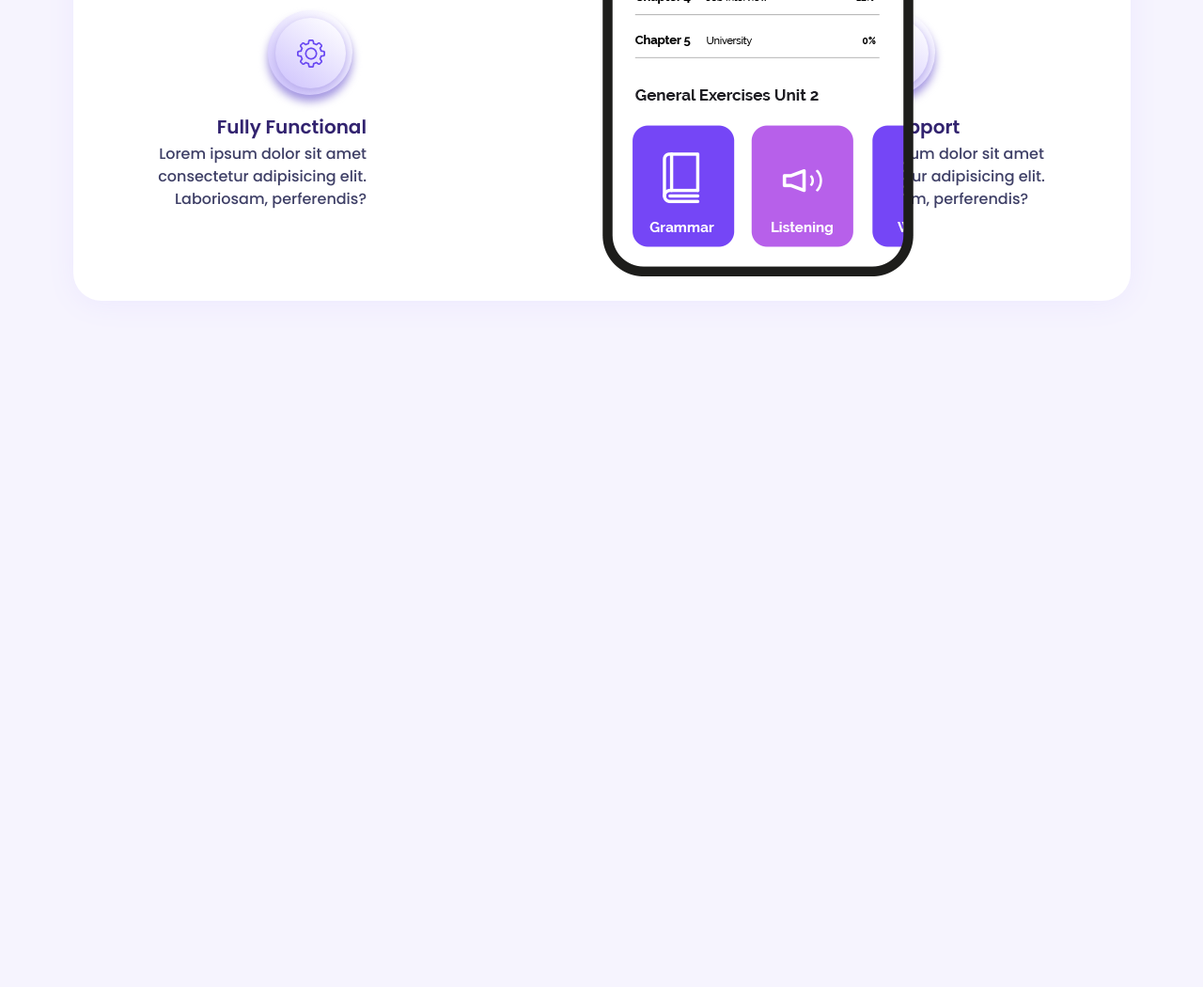
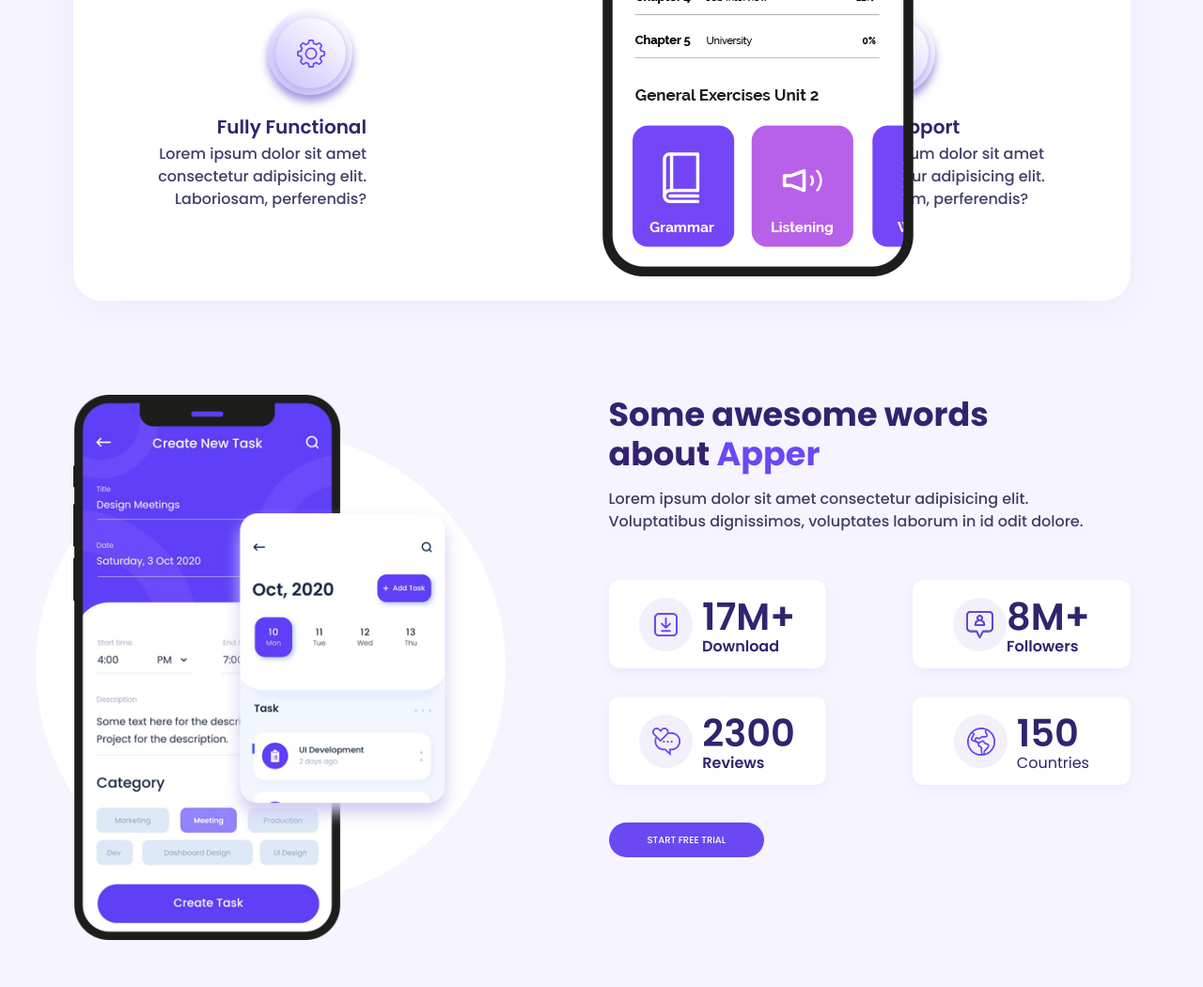
Before and after one commit to not-hexil/apper-copy, a plain HTML site: page index.html in a window 1280 px wide. Shown: the part 2288-3338 px from the top of the page at 94% size. Before the commit the page ends 2658 px from the top, so only its background shows below. Drawn offline with nearby package versions, Linux system fonts and the light colour scheme.

Commit message:
Added About section

```diff
--- a/assets/css/style.css
+++ b/assets/css/style.css
@@ -768,3 +768,174 @@
 }
 
 /* FEatures end*/
+
+/* ABOUT START */
+.about {
+    padding: 50px 0;
+    overflow: hidden;
+}
+
+.about__timer {
+    margin: 50px 0 30px 0;
+}
+
+.about__timer-m {
+    margin: 0 60px 30px 0;
+}
+
+.about__timer-body {
+    display: flex;
+    align-items: center;
+    justify-content: center;
+    background-color: var(--bg-white);
+    border-radius: 12px;
+    padding: 15px 10px;
+    box-shadow: 0px 4px 10px #ede9fe;
+    cursor: pointer;
+}
+
+.about__img {
+    margin: 0 0;
+    position: relative;
+    display: flex;
+    align-items: center;
+    justify-content: center;
+    animation-delay: 3s;
+}
+
+.about__img::before {
+    content: "";
+    position: absolute;
+    left: 38%;
+    top: 50%;
+    transform: translate(-50%, -50%);
+    width: 500px;
+    height: 500px;
+    background-color: var(--bg-white);
+    border-radius: 100%;
+    z-index: -1;
+}
+
+.about__img-small {
+    position: relative;
+    top: 0;
+    left: -24%;
+}
+
+.animation__one {
+    animation: moving_phn_lg 6s infinite linear;
+}
+
+.animation__two {
+    animation: moving_phn_sm 5s infinite linear;
+}
+
+@keyframes moving_phn_sm {
+    0% {
+        transform: translateY(0);
+    }
+
+    50% {
+        transform: translateY(-30px);
+    }
+
+    100% {
+        transform: translateY(0);
+    }
+}
+
+@keyframes moving_phn_lg {
+    0% {
+        transform: translateY(0);
+    }
+
+    50% {
+        transform: translateY(-30px);
+    }
+
+    100% {
+        transform: translateY(0);
+    }
+}
+
+.about__timer-num {
+    font-size: 30px;
+    font-weight: 600;
+    color: var(--dark-purple);
+    margin: 0;
+}
+
+.about__timer-p {
+    font-size: 16px;
+    text-transform: capitalize;
+    margin: 0;
+    line-height: 1;
+    color: var(--dark-purple);
+}
+
+.about__btn {
+    background-color: var(--purple);
+    color: var(--text-white);
+    border-radius: 50px;
+    padding: 10px 40px;
+    position: relative;
+    overflow: hidden;
+    z-index: 1;
+    font-weight: 500;
+    text-transform: uppercase;
+    box-shadow: none !important;
+    outline: 0 !important;
+}
+
+.about__btn:hover {
+    color: var(--purple);
+}
+
+.about__btn::before {
+    content: "";
+    position: absolute;
+    left: 0;
+    top: 0;
+    width: 0%;
+    height: 100%;
+    background-color: var(--bg-white);
+    border-radius: 50px;
+    transition: .6s all;
+    z-index: -1;
+}
+
+.about__btn:hover::before {
+    width: 100%;
+}
+
+@media (max-width: 499px) {
+    .about__img::before {
+        width: 300px;
+        height: 300px;
+    }
+}
+
+@media (min-width: 576px) {
+    .about__timer {
+        margin: 50px 0 10px 0;
+    }
+}
+
+@media (min-width: 768px) {
+    .about__timer-num {
+        font-size: 40px;
+    }
+}
+
+@media (min-width: 992px) {
+    .about__timer-num {
+        font-size: 28px;
+    }
+}
+
+@media (min-width: 1200px) {
+    .about__timer-num {
+        font-size: 40px;
+    }
+}
+/*ABOUT END*/
--- a/index.html
+++ b/index.html
@@ -189,6 +189,71 @@
          </div>
       </div>
     </section>
+    <!-- FEATURES END -->
+
+    <!--ABOUT START-->
+    <section class="about">
+      <div class="container">
+        <div class="row justify-content-center">
+          <div class="col-12 col-md-8 col-lg-6 mb-5 mb-lg-0">
+            <div class="about__img">
+              <div class=""><img src="assets/img/about-frame.png" alt="img" class="img-fluid"></div>
+              <div class="about__img-small">
+                <img src="assets/img/about-screen.png" alt="abut screen" class="img-fluid">
+              </div>
+            </div>
+          </div>
+            <div class="col-lg-6">
+              <div class="col-lg-11">
+                <h2 class="common__title">
+                  Some awesome words about <span class="common__title-span">Apper</span>
+                </h2>
+              </div>
+              <div class="col-sm-11 col-md-12 col-lg-11">
+                <p class="common__para">Lorem ipsum dolor sit amet consectetur adipisicing elit. Voluptatibus dignissimos, voluptates laborum in id odit dolore.</p>
+              </div>
+              <div class="about__timer d-flex flex-wrap justify-content-between">
+                <!--timer 1-->
+                <div class="col-12 col-sm-5 about__timer-m">
+                  <div class="about__timer-body">
+                    <div class=""><img src="assets/img/download.png" alt="" class="img-fluid me-3"></div>
+                    <div class=""><h4 class="about__timer-num"><span class="about__timer-count">17</span>M+ <p class="about__timer-p">download</p></h4></div>
+                  </div>
+                </div>
+
+                <!--timer 2-->
+                <div class="col-12 col-sm-5 mb-4 pb-2 mb-sm-0 pb-sm-0">
+                  <div class="about__timer-body">
+                    <div class=""><img src="assets/img/followers.png" alt="" class="img-fluid"></div>
+                    <div class=""><h4 class="about__timer-num"><span class="about__timer-count">8</span>M+ <p class="about__timer-p">followers</p></h4></div>
+                  </div>
+                </div>
+
+                <!--timer3-->
+                <div class="col-12 col-sm-5 about__timer-m">
+                  <div class="about__timer-body">
+                    <div class=""><img src="assets/img/reviews.png" alt="" class="img-fluid me-3"></div>
+                    <div class=""><h4 class="about__timer-num"><span class="about__timer-count">2300</span> <p class="about__timer-p">reviews</p></h4></div>
+                  </div>
+                </div>
+
+                <!--timer 4-->
+                <div class="col-12 col-sm-5">
+                  <div class="about__timer-body">
+                    <div class=""><img src="assets/img/countries.png" alt="" class="img-fluid me-3"></div>
+                    <div class=""><h4 class="about__timer-num"><span class="about__timer-count">150</span></h4> <p class="about__timer-p">countries</p></div>
+                  </div>
+                </div>
+              </div>
+              <div class="text-center text-md-start">
+                <a class="about__btn btn" href="#">start free trial</a>
+              </div>
+            </div>
+          </div>
+        </div>
+      </div>
+    </section>
+    <!--ABOUT END-->
   <!-- SCRIPTES -->
     <script src="assets/js/aos.js"></script>
     <script src="assets/js/bootstrap.bundle.min.js"></script>
```
Also changed, not shown: progress.txt (added, +9 -0 lines).
